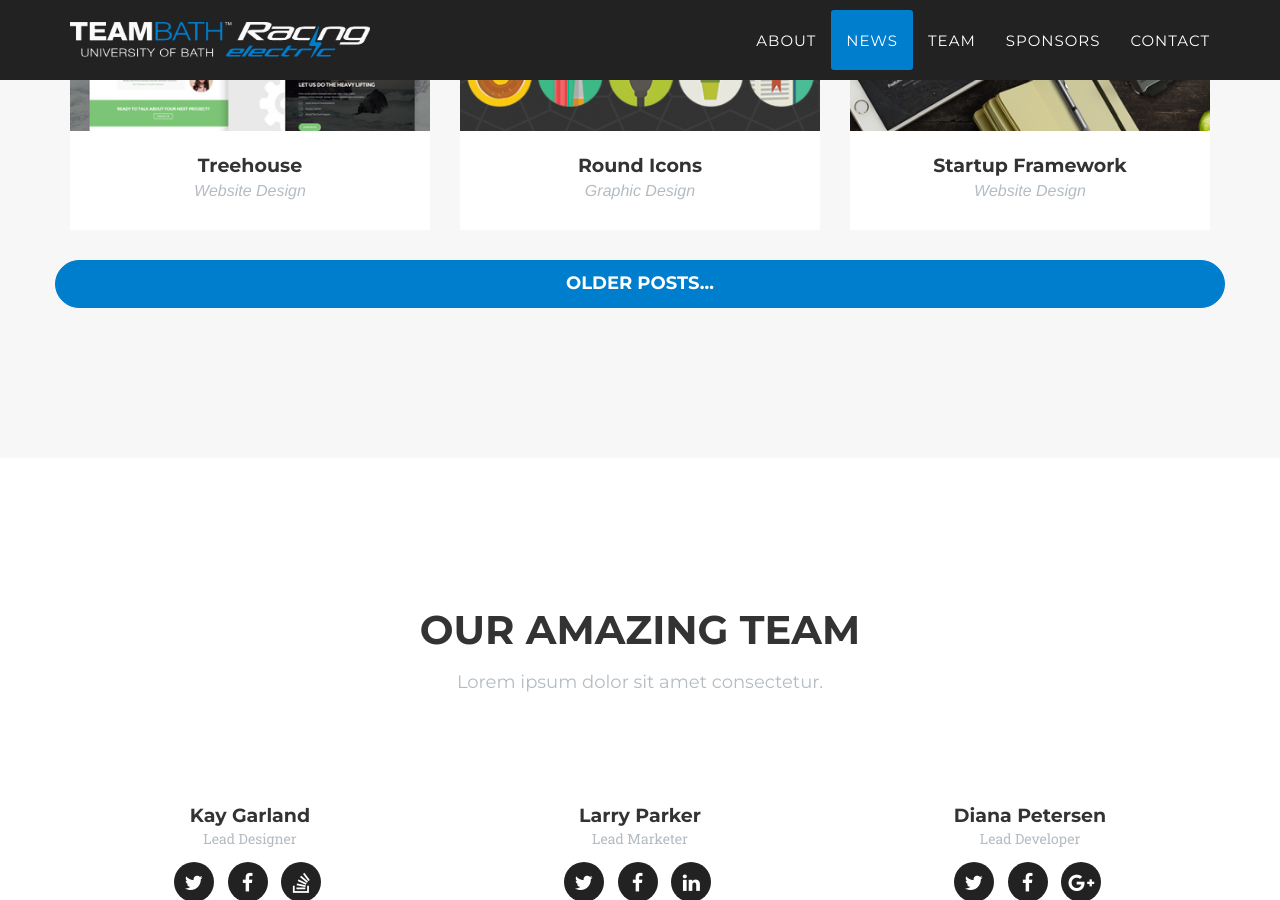
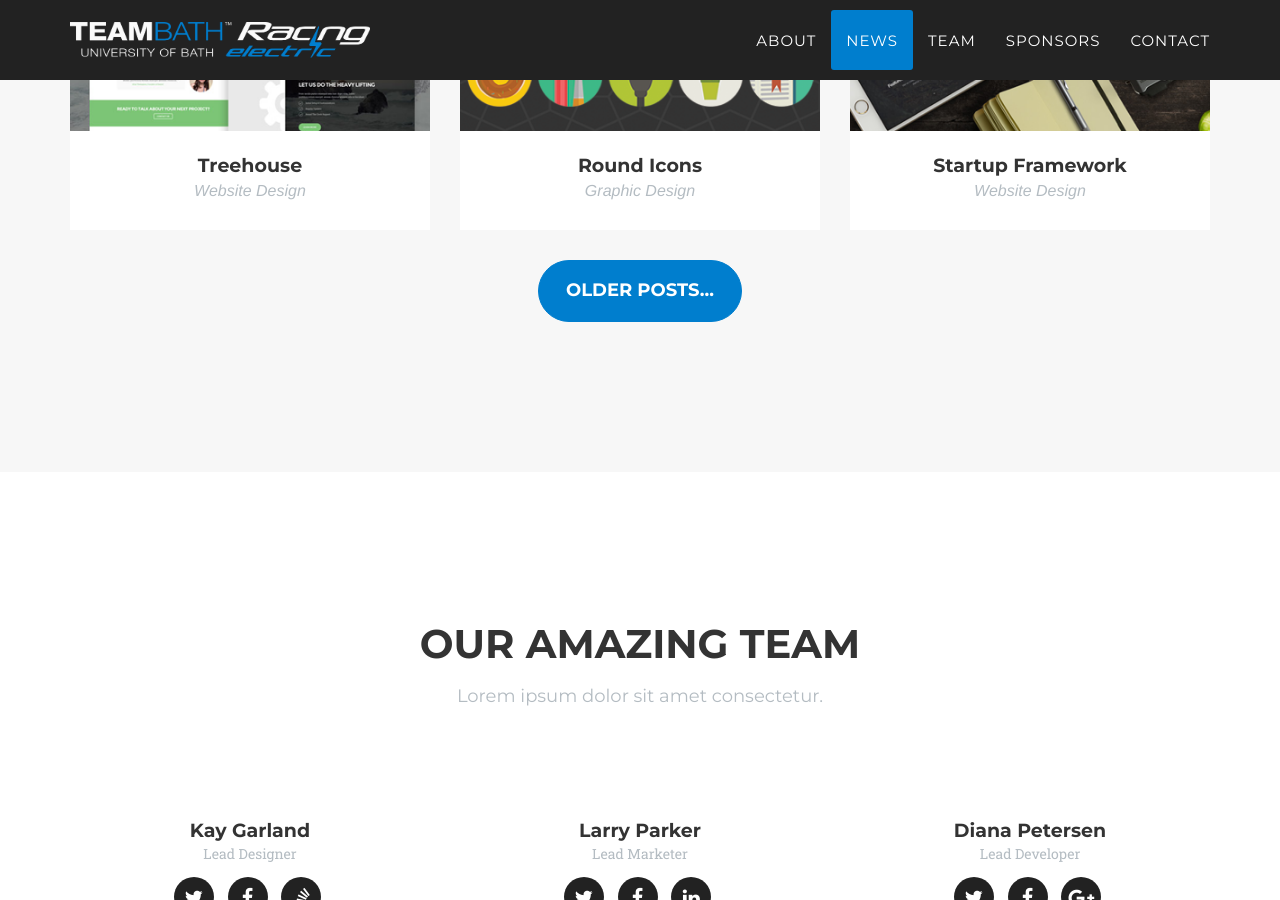
Before and after one commit to teambathracingelectric/teambathracingelectric.github.io, a Jekyll site: the page built from index.html, in a window 1280 px wide and 900 px high, scrolled down 3286 px. Built offline with Jekyll 4.4.1, drawn with Linux system fonts in a browser that asks for light colours; some web fonts are replaced.

Commit message:
Update blog posts button.

```diff
--- a/_includes/blog_posts.html
+++ b/_includes/blog_posts.html
@@ -26,7 +26,9 @@
 		{% endfor %}
 		</div>
 		<div class="row">
-			<a href="#more-posts" class="page-scroll btn btn-posts">Older posts...</a>
+			<button type="button" class="btn btn-posts btn-lg" data-toggle="modal" data-target="#more-posts">
+				Older posts...
+			</button>
 		</div>
 	</div>
 </section>
```
